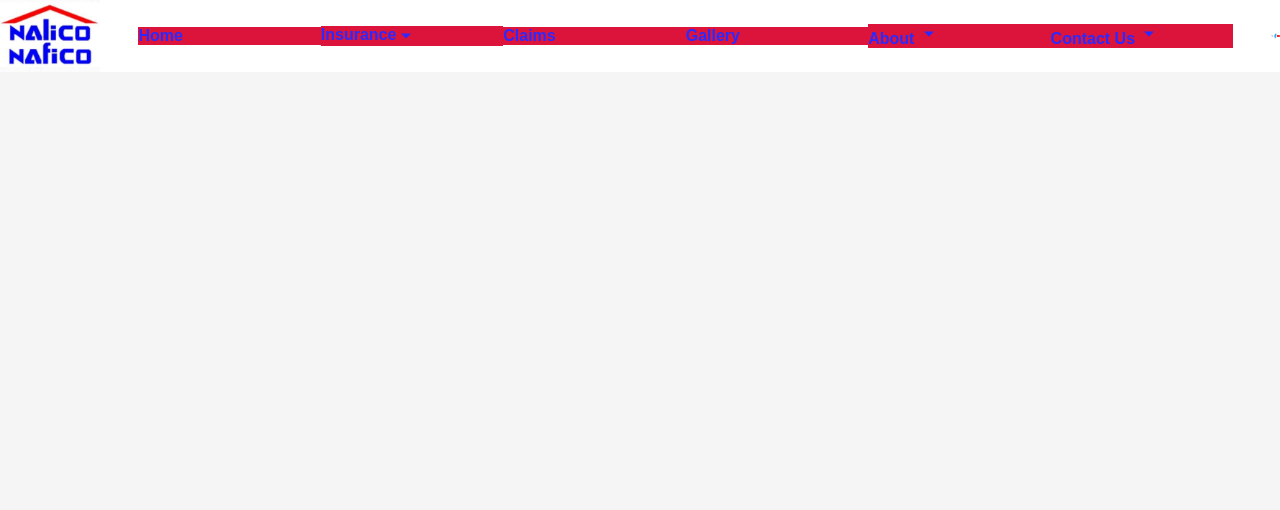
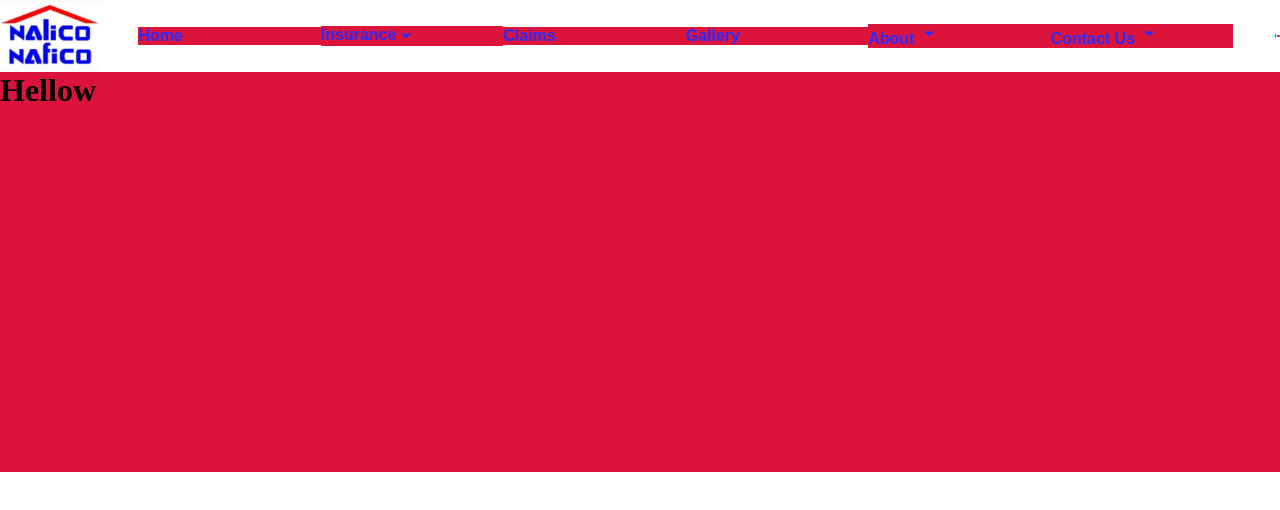
Before and after one commit to JayKhan03721/TeamProject, a React (Vite) app in the folder Frontend/: page / in a window 1280 px wide. Shown: the top 510 px of the page. Built offline with nearby package versions, Linux system fonts and the light colour scheme.

Commit message:
Section1

```diff
--- a/Frontend/src/App.jsx
+++ b/Frontend/src/App.jsx
@@ -7,6 +7,7 @@ import { FaYoutube } from "react-icons/fa";
 import { IoMdArrowDropdown } from "react-icons/io";
 import "./App.css";
 import logo from "./assets/nn.png";
+import Section1 from "./section1/Section1";
 
 function App() {
   return (
@@ -37,6 +38,7 @@ function App() {
         <FaFacebookF className="icon fb" />
         <FaYoutube className="icon yt" />
       </ul>
+      <Section1></Section1>
     </>
   );
 }
--- a/Frontend/src/index.css
+++ b/Frontend/src/index.css
@@ -3,5 +3,5 @@
   margin: 0;
   padding: 0;
   list-style: none;
-  background-color: whitesmoke;
+  background-color: transparent;
 }
--- /dev/null
+++ b/Frontend/src/section1/Section1.css
@@ -0,0 +1,5 @@
+.Sec1Con {
+    width: 100%;
+    height: 50vh;
+    background-color: crimson;
+}
--- /dev/null
+++ b/Frontend/src/section1/Section1.jsx
@@ -0,0 +1,12 @@
+import './Section1.css'
+
+
+const Section1 = (props) => {
+
+  return (
+    <div className='Sec1Con'>
+      <h1>Hellow</h1>
+    </div>
+    );
+};
+export default Section1;
```
